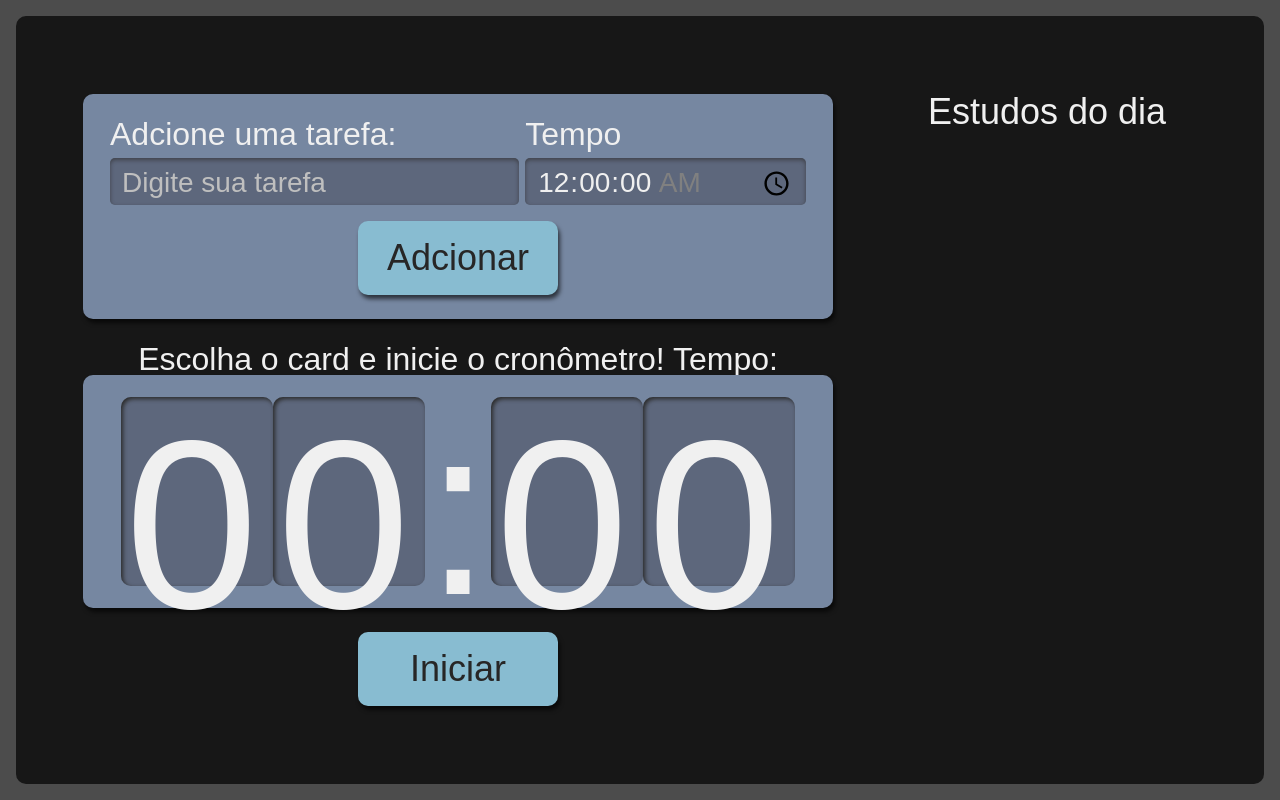
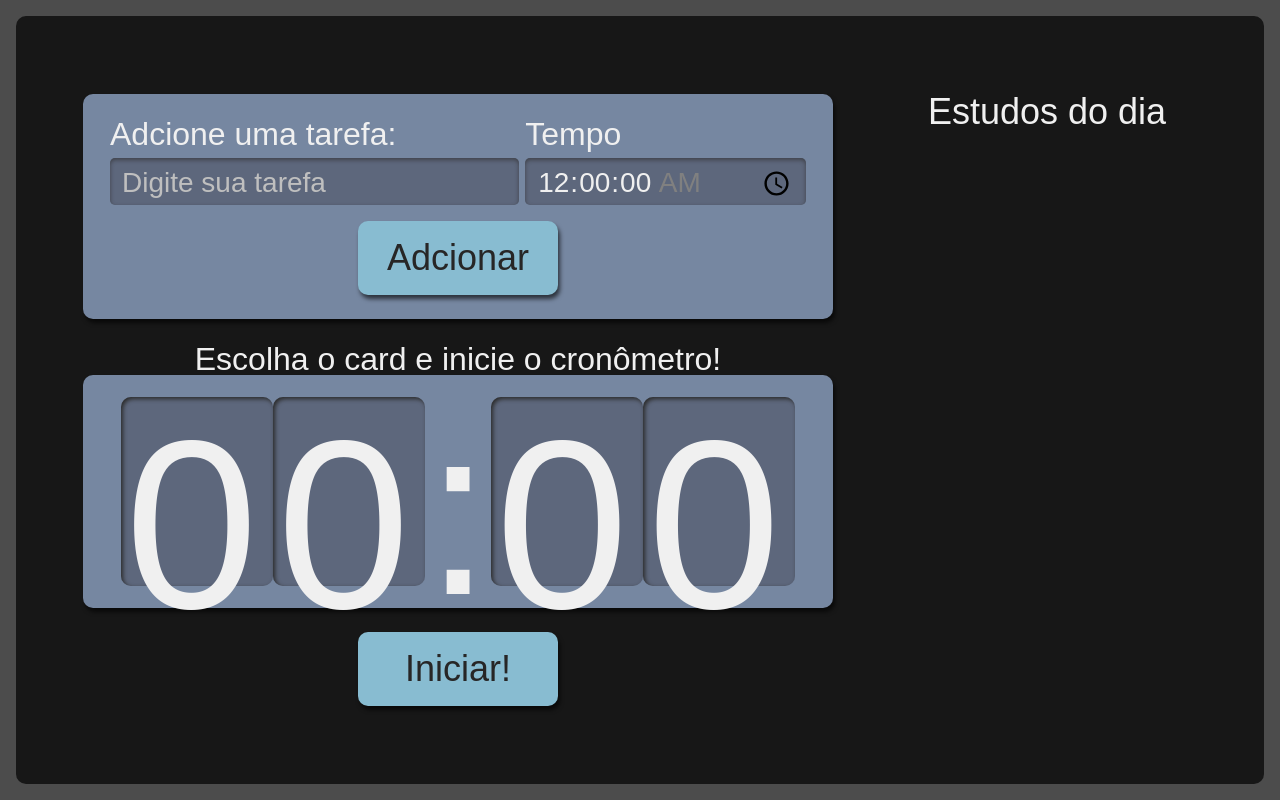
Before and after one commit to euclidespaim/react, a React (Create React App) app: page / in a window 1280 px wide. Built offline with nearby package versions, Linux system fonts and the light colour scheme.

Commit message:
Class components refatorados

```diff
--- a/src/components/Botao/index.tsx
+++ b/src/components/Botao/index.tsx
@@ -1,19 +1,19 @@
 import React from "react";
 import style from './Botao.module.scss';
 
-class Botao extends React.Component<{
-  type?: "button" | "submit" | "reset" | undefined
+interface Props {
+  type?: "button" | "submit" | "reset" | undefined,
+  onClick?: () => void,
   children?: React.ReactFragment
-}> {
 
-  render() {
-    const { type = "button"} = this.props
-    return (
-      <button type={type} className={style.botao}>
-        {this.props.children}
-      </button>
-    )
-  }
+}
+
+function Botao({ onClick, type, children }: Props){
+  return (
+    <button onClick={onClick} type={type} className={style.botao}>
+      {children}
+    </button>
+  )
 }
 
 export default Botao;
--- a/src/components/Cronometro/Relogio/index.tsx
+++ b/src/components/Cronometro/Relogio/index.tsx
@@ -1,13 +1,22 @@
 import style from "./Relogio.module.scss";
 
-export default function Relogio(){
+interface Props {
+    tempo: number | undefined
+}
+
+export default function Relogio({ tempo = 0}: Props) {
+    const minutos = Math.floor(tempo / 60);
+    const segundos = tempo % 60;
+    const [minutoDezena, minutoUnidade] = String(minutos).padStart(2, "0")
+    const [segundoDezena, segundoUnidade] = String(segundos).padStart(2, "0")
+
     return (
         <>
-            <span className={style.relogioNumero}>0</span>
-            <span className={style.relogioNumero}>0</span>
+            <span className={style.relogioNumero}>{minutoDezena}</span>
+            <span className={style.relogioNumero}>{minutoUnidade}</span>
             <span className={style.relogioDivisao}>:</span>
-            <span className={style.relogioNumero}>0</span>
-            <span className={style.relogioNumero}>0</span>
+            <span className={style.relogioNumero}>{segundoDezena}</span>
+            <span className={style.relogioNumero}>{segundoUnidade}</span>
         </>
     )
 }
--- a/src/components/Cronometro/index.tsx
+++ b/src/components/Cronometro/index.tsx
@@ -3,31 +3,50 @@ import Relogio from "./Relogio";
 import style from "./Cronometro.module.scss";
 import { tempoParaSegundos } from "../../common/utils/time";
 import { ITarefa } from "../../types/tarefa";
-import { useState } from "react";
+import { useEffect, useState } from "react";
 
 interface Props{
     selecionado: ITarefa | undefined
+    finalizarTarefa: () => void
 }
 
-export default function Cronometro({ selecionado }: Props) {
+export default function Cronometro({ selecionado, finalizarTarefa }: Props) {
 
     const [tempo, setTempo] = useState<number>();
-    if (selecionado?.tempo) {
-        setTempo(tempoParaSegundos(selecionado?.tempo))
+
+    useEffect(() => {
+        if (selecionado?.tempo) {
+            setTempo(tempoParaSegundos(selecionado.tempo));
+        }
+    }, [selecionado])
+
+    function regressiva(contador: number = 0) {
+        setTimeout(() => {
+            if (contador > 0) {
+                setTempo(contador - 1);
+                return regressiva(contador - 1);
+            }
+            finalizarTarefa();
+        }, 1000)
     }
 
     return(
         <div className={style.cronometro}>
             <p className={style.titulo}>
                 Escolha o card e inicie o cronômetro!
-                Tempo: {tempo}
             </p>
             <div className={style.relogioWrapper}>
-                <Relogio />
+                <Relogio tempo={tempo}/>
 
             </div>
-            <Botao type="button">
-                Iniciar
+            <Botao
+                type="button"
+                onClick={() => {
+                    regressiva(tempo);
+
+                }}
+            >
+                Iniciar!
             </Botao>
 
         </div>
--- a/src/components/Formulario/Formulario.module.scss
+++ b/src/components/Formulario/Formulario.module.scss
@@ -1,10 +1,10 @@
 .novaTarefa {
-    display:flex;
+  display: flex;
   flex-direction: column;
   grid-area: nova-tarefa;
-    background-color: #7687A1;
+  background-color: #7687a1;
   border-radius: 10px;
-    box-shadow: 2px 4px 4px #0000009F;
+  box-shadow: 2px 4px 4px #0000009f;
   padding: 12px;
 
   .inputContainer {
@@ -24,11 +24,23 @@
       box-sizing: border-box;
       border: unset;
       border-radius: 5px;
-        background-color: #5D677C;
-        box-shadow: 0px 2px 4px #2D2B2B9F inset;
+      background-color: #5d677c;
+      box-shadow: 0px 2px 4px #2d2b2b9f inset;
 
       &::placeholder {
-          color: #BFBFBF;
+        color: #bfbfbf;
+      }
+
+      &.without_ampm::-webkit-datetime-edit-ampm-field {
+        display: none;
+      }
+      input[type="time"]::-webkit-clear-button {
+        -webkit-appearance: none;
+        -moz-appearance: none;
+        -o-appearance: none;
+        -ms-appearance: none;
+        appearance: none;
+        margin: -10px;
       }
     }
   }
--- a/src/components/Formulario/index.tsx
+++ b/src/components/Formulario/index.tsx
@@ -1,36 +1,39 @@
-import React from "react";
+import React, { useState } from "react";
 import { ITarefa } from "../../types/tarefa";
 import Botao from "../Botao";
 import style from "./Formulario.module.scss";
 import { v4 as uuidv4 } from "uuid";
 
-class Formulario extends React.Component<{
-  setTarefas: React.Dispatch<React.SetStateAction<ITarefa[]>>;
-}> {
-  state = {
-    tarefa: "",
-    tempo: "00:00:00",
-  };
+interface Props{
 
-  adicionarTarefa = (evento: React.FormEvent<HTMLFormElement>) => {
+    setTarefas: React.Dispatch<React.SetStateAction<ITarefa[]>>;
+
+}
+
+function Formulario({ setTarefas }: Props){
+  const [tarefa, setTarefa] = useState("");
+  const [tempo, setTempo] = useState("00:00");
+
+  function adicionarTarefa(evento: React.FormEvent<HTMLFormElement>) {
     evento.preventDefault();
-    this.props.setTarefas((tarefasAntigas) => [
+    setTarefas((tarefasAntigas) => [
       ...tarefasAntigas,
       {
-        ...this.state,
+        tarefa,
+        tempo,
         selecionado: false,
         completado: false,
         id: uuidv4()
       },
     ]);
-    this.setState({ tarefa: "", tempo: "00:00:00" });
+    setTarefa("");
+    setTempo("00:00");
   };
 
-  render() {
-    return (
-      <form
+  return(
+    <form
         className={style.novaTarefa}
-        onSubmit={this.adicionarTarefa.bind(this)}
+        onSubmit={adicionarTarefa}
       >
         <div className={style.inputContainer}>
           <label htmlFor="tarefa">Adcione uma tarefa:</label>
@@ -38,10 +41,8 @@ class Formulario extends React.Component<{
             type="text"
             name="tarefa"
             id="tarefa"
-            value={this.state.tarefa}
-            onChange={(evento) =>
-              this.setState({ tarefa: evento.target.value })
-            }
+            value={tarefa}
+            onChange={(evento) => setTarefa(evento.target.value)}
             placeholder="Digite sua tarefa"
             required
           />
@@ -52,10 +53,8 @@ class Formulario extends React.Component<{
             type="time"
             step="1"
             name="tempo"
-            value={this.state.tempo}
-            onChange={(evento) =>
-              this.setState({ ...this.state, tempo: evento.target.value })
-            }
+            value={tempo}
+            onChange={(evento) => setTempo(evento.target.value)}
             id="tempo"
             min="00:00:00"
             max="01:30:00"
@@ -64,8 +63,8 @@ class Formulario extends React.Component<{
         </div>
         <Botao type="submit">Adcionar</Botao>
       </form>
-    );
-  }
+
+  )
 }
 
 export default Formulario;
--- a/src/components/Lista/Item/index.tsx
+++ b/src/components/Lista/Item/index.tsx
@@ -15,9 +15,13 @@ function Item({
 }: Props) {
   return (
     <li
-      className={`${style.item} ${selecionado ? style.itemSelecionado : ''}`}
+      className={`
+        ${style.item}
+        ${selecionado ? style.itemSelecionado : ""}
+        ${completado ? style.itemCompletado : ""}
+      `}
       onClick={() =>
-        selecionaTarefa({
+        !completado && selecionaTarefa({
           tarefa,
           tempo,
           selecionado,
@@ -28,6 +32,9 @@ function Item({
     >
       <h3> {tarefa} </h3>
       <span> {tempo} </span>
+      {completado && (
+        <span className={style.concluido} aria-label="Tarefa concluída!"></span>
+      )}
     </li>
   );
 }
--- a/src/pages/App.tsx
+++ b/src/pages/App.tsx
@@ -1,34 +1,51 @@
-import React, { useState } from 'react';
-import Cronometro from '../components/Cronometro';
-import Formulario from '../components/Formulario';
-import Lista from '../components/Lista';
-import { ITarefa } from '../types/tarefa';
-import style from './App.module.scss';
+import React, { useState } from "react";
+import Cronometro from "../components/Cronometro";
+import Formulario from "../components/Formulario";
+import Lista from "../components/Lista";
+import { ITarefa } from "../types/tarefa";
+import style from "./App.module.scss";
 
 function App() {
-  const [tarefas, setTarefas] = useState<ITarefa[]>([])
-  const [selecionado, setSelecionado] = useState<ITarefa | undefined>()
+  const [tarefas, setTarefas] = useState<ITarefa[]>([]);
+  const [selecionado, setSelecionado] = useState<ITarefa | undefined>();
 
   function selecionaTarefa(tarefaSelecionada: ITarefa) {
     setSelecionado(tarefaSelecionada);
-    setTarefas(tarefasAnteriores => tarefasAnteriores.map(tarefa => ({
-      ...tarefa,
-      selecionado: tarefa.id === tarefaSelecionada.id ? true : false
-    })))
+    setTarefas((tarefasAnteriores) =>
+      tarefasAnteriores.map((tarefa) => ({
+        ...tarefa,
+        selecionado: tarefa.id === tarefaSelecionada.id ? true : false,
+      }))
+    );
+  }
+
+  function finalizarTarefa(){
+    if(selecionado) {
+      setSelecionado(undefined);
+      setTarefas(tarefasAnteriores => tarefasAnteriores.map(tarefa => {
+        if(tarefa.id === selecionado.id) {
+          return {
+            ...tarefa,
+            selecionado: false,
+            completado: true
+          }
+        }
+        return tarefa
+      }))
+    }
+
   }
 
   return (
     <div className={style.AppStyle}>
-      <Formulario setTarefas={setTarefas}/>
-      <Lista
-        tarefas={tarefas}
-        selecionaTarefa={selecionaTarefa}
-
+      <Formulario setTarefas={setTarefas} />
+      <Lista tarefas={tarefas} selecionaTarefa={selecionaTarefa} />
+      <Cronometro
+        selecionado={selecionado}
+        finalizarTarefa={finalizarTarefa}
       />
-      <Cronometro selecionado={selecionado}/>
     </div>
   );
 }
 
-
-export default App
+export default App;
--- a/tsconfig.json
+++ b/tsconfig.json
@@ -19,6 +19,7 @@
     "isolatedModules": true,
     "noEmit": true,
     "jsx": "react-jsx",
+    "downlevelIteration": true,
     "plugins": [{ "name": "typescript-plugin-css-modules" }]
   },
   "include": [
```
Lines whose indentation alone changed are shown as unchanged.
